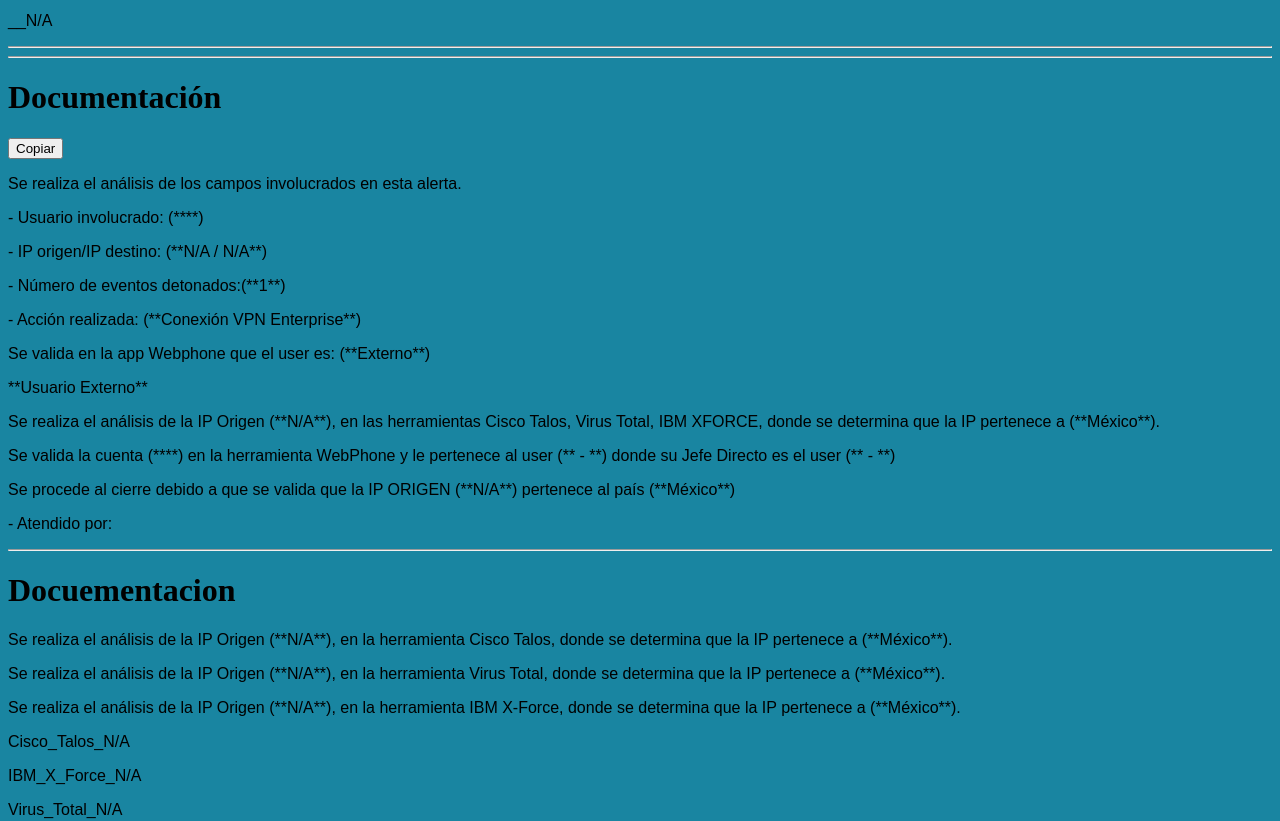
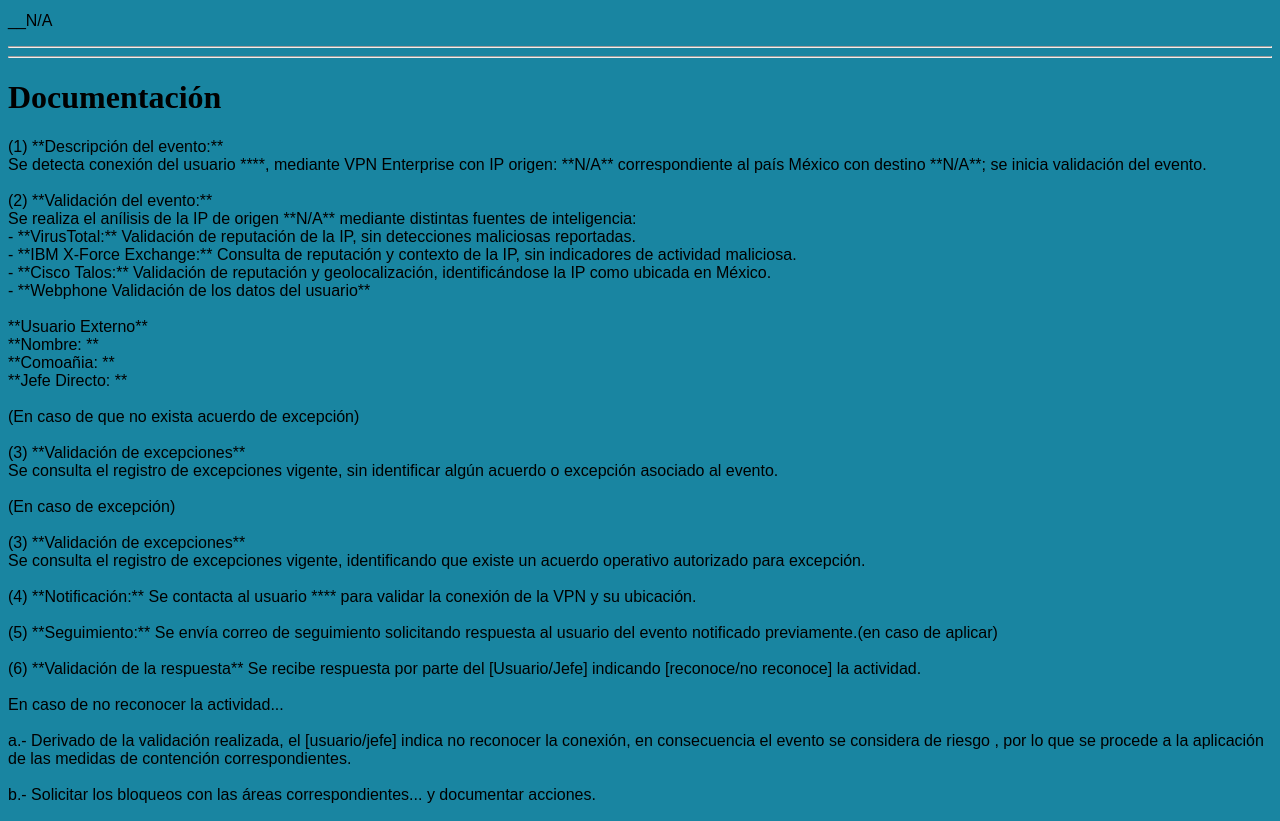
Before and after one commit to dc10r/Alarm-attention, an Angular app: page /vpns in a window 1280 px wide. Shown: the part 600-1421 px from the top of the page. Built offline with nearby package versions, Linux system fonts and the light colour scheme.

Commit message:
Version 2.25.2

```diff
--- a/src/app/pages/interrumpcion-eventos/interrumpcion-eventos.component.html
+++ b/src/app/pages/interrumpcion-eventos/interrumpcion-eventos.component.html
@@ -21,7 +21,6 @@
         </p>
 <hr>
 
-<hr>
 <h1>Correo</h1>
 <button (click)="copyContent(textToCopy)">
     {{ copiado ? 'Copiado!' : 'Copiar' }}
@@ -38,6 +37,59 @@ En caso de que se determine que la alerta no corresponde a una falla relacionada
 </div>
 <p>[Adjuntar evidencia del detalle de la alerta que abarque la pantalla completa que muestre la fecha y hora del sistema]. Ejemplo:</p>
 <hr>
+<h1>Documentaci&oacute;n</h1>
+<div>
+        <h3>(1)</h3>
+     <p>
+        <br><br>
+            **Descripci&oacute;n del evento:**
+        <br>
+            Se recibe alerta por interrupci&oacute;n en la recepci&oacute;n de eventos provenientes del host {{host()}}, correspondiente a la tecnolog&iacute;a {{tecnologia()}}.
+        <br>
+            Se inicia validaci&oacute;n para confirmar estado de conectividad, funcionamiento del agente/servicio
+    </p>
+            <h3>(2)</h3>
+        <br><br>
+    <p>
+            **Notificaci&oacute;n:**
+        <br>
+            Se notifica al equipo del SIEM con respecto a la interrupci&oacute;n de eventos en la tecnolog&iacute;a {{tecnologia()}}.
+            en espera de confirmaci&oacute;n.
+        <br>
+    </p>
+            <h3>(3)</h3>
+        <br><br>
+    <p>
+            **Seguimiento:** Se env&iacute;a correo de seguimiento solicitando respuesta del evento notificado previamente.(en caso de aplicar)
+        <br>
+    </p>
+            <h3>(5)</h3>
+    <p>
+        <br>
+            (RESPUESTA V&aacute;LIDA UNICAMENTE SI SE RECIBE EVIDENCIA DE LA RECUPERACI&oacute;N DE LA INGESTA DE LOGS O DE ELEMENTO DE BAJA TRANSACCIONALIDAD)
+        <br>
+            **Validaci&oacute;n de la respuesta**
+        <br>
+            VERDADERO: OP 1_ (RECUPERACI&oacute;N)
+        <br><br>
+            **Validaci&oacute;n de la respuesta:** Se recibe evidencia por parte del SIEM confirmando la recuperaci&oacute;n del flujo de eventos desde {{host()}} {{tecnologia}} . se procede al cierre del caso.
+        <br><br>
+            OP 2_
+        <br><br>
+            **Validaci&oacute;n de la respuesta:** Se valida evidencia proporcionada por el &aacute;rea del SIEM, confirmando que el elemento corresponde a un activo de baja transaccionalidad. Se procede al cierre del caso.
+        <br><br>
+            FALSO:
+        <br><br>
+            **Validaci&oacute;n de la respuesta:** No se recibe evidencia que confirme la recuperaci&oacute;n del flujo de eventos.
+            Se procede a escalar el caso al equipo Tier II para an&aacute;lisis t&eacute;cnico y seguimiento.
 
-
-<app-puntos [alerta]="alerta()" [atendido_Por]="atendido_Por" [nombreusr]="'SIEM'" [accion]="'Interrupci&oacute;n de Eventos'"></app-puntos>
+        <br><br>
+    </p>
+            <h1>CIERRE</h1>
+    <p>
+        <br>
+            (1) **Conclusi&oacute;n:** Ingesta normalizada y validada sin afectaci&oacute;n activa.
+        <br><br>
+            (2) **Autorizaci&oacute;n para cierre:** Se da Vo.Bo para el cierre del caso por parte de Supervisi&oacute;n [NOMBRE]
+    </p>
+</div>
--- a/src/app/pages/vpns/vpns.component.html
+++ b/src/app/pages/vpns/vpns.component.html
@@ -284,37 +284,141 @@
 
 <hr>
 <h1>Documentaci&oacute;n</h1>
-<button (click)="doccopyContent(docToCopy)">
+<!--<button (click)="doccopyContent(docToCopy)">
     {{ doccopiado ? 'Copiado!' : 'Copiar' }}
-        </button>
+        </button> -->
 
 <div #docToCopy >
-<p>Se realiza el an&aacute;lisis de los campos involucrados en esta alerta.</p>
-<p>- Usuario involucrado: (**{{user()}}**)</p>
-<p>- IP origen/IP destino: (**{{SrcIp()}} / {{destIP()}}**)</p>
-<p>- Número de eventos detonados:(**1**)</p>
-<p>- Acción realizada: (**Conexión VPN {{negocio()}}**)</p>
-<p>Se valida en la app Webphone que el user es: (**{{car()}}**)</p>
+    <div *ngIf=" car() == 'Interno'" >
 
-<div *ngIf=" car() == 'Interno'" >
-    <p> **Usuario Interno:**</p>
+    <p>
 
-    <p> Se realiza el análisis de la IP Origen (**{{SrcIp()}}**), en las herramientas Cisco Talos, Virus Total, IBM XFORCE, donde se determina que la IP pertenece a (**{{pais()}}**).</p>
+        (1) **Descripci&oacute;n del evento:**
+ <br>
 
-    <p>Se valida la cuenta (**{{user()}}**) en la herramienta WebPhone y le pertenece al user (**{{name()}}  - {{cargo()}}**) donde su Jefe Directo es el user (**{{jefe()}} - {{cargojefe()}}**)</p>
+        Se detecta conexi&oacute;n del usuario **{{user()}}**, mediante VPN Enterprise con IP origen: **{{SrcIp()}}** correspondiente al pa&iacute;s {{pais()}} con destino **{{destIP()}}**; se inicia validaci&oacute;n del evento.
+<br><br>
+        (2) **Validaci&oacute;n del evento:**
+<br>
+        Se realiza el an&iacute;lisis de la IP de origen **{{SrcIp()}}** mediante distintas fuentes de inteligencia:
+<br>
+        - **VirusTotal:** Validaci&oacute;n de reputaci&oacute;n de la IP, sin detecciones maliciosas reportadas.
+<br>
+        - **IBM X-Force Exchange:** Consulta de reputaci&oacute;n y contexto de la IP, sin indicadores de actividad maliciosa.
+<br>
+        -  **Cisco Talos:** Validaci&oacute;n de reputaci&oacute;n y geolocalizaci&oacute;n, identific&aacute;ndose la IP como ubicada en {{pais()}}.
+<br>
+        -  **Webphone Validaci&oacute;n de los datos del usuario**
+<br><br>
 
-    <p>Se valida en el documento de vacaciones de la semana del (**{{VacacionesDoc()}}**), donde el user (**{{ vac() }}**) se encuentra de vacaciones.</p>
+        **Usuario interno**
+<br>
+        **Nombre: {{user()}}**
+<br>
+        **Cargo: {{cargo()}}**
+<br>
+        **Jefe Directo: {{jefe()}}**
+<br><br>
 
-    <p>- Se identifica el BP Jr. (**{{bpjrname()}} - {{bjrcargo()}}**)</p>
-</div>
-<div *ngIf=" car() == 'Externo'" >
-    <p> **Usuario Externo**</p>
+ (En caso de que no exista acuerdo de excepci&oacute;n)
+        (3) **Validaci&oacute;n de excepciones**
+<br>
+        Se consulta el registro de excepciones vigente, sin identificar alg&uacute;n acuerdo o excepci&oacute;n asociado al evento.
+<br><br>
+        (En caso de excepci&oacute;n)
+       (3) **Validaci&oacute;n de excepciones**
+    <br>
+        Se consulta el registro de excepciones vigente, identificando que existe un acuerdo operativo autorizado para excepci&oacute;n.
 
-    <p> Se realiza el análisis de la IP Origen (**{{SrcIp()}}**), en las herramientas Cisco Talos, Virus Total, IBM XFORCE, donde se determina que la IP pertenece a (**{{pais()}}**).</p>
+<br><br>
 
-    <p>Se valida la cuenta (**{{user()}}**) en la herramienta WebPhone y le pertenece al user (**{{name()}}  - {{cargo()}}**) donde su Jefe Directo es el user (**{{jefe()}} - {{cargojefe()}}**)</p>
+        (4) **Notificaci&oacute;n:** Se contacta al usuario **{{user()}}** para validar la conexi&oacute;n de la VPN y su ubicaci&oacute;n.
+<br><br>
+        (5) **Seguimiento:** Se env&iacute;a correo de seguimiento solicitando respuesta al usuario del evento notificado previamente.(en caso de aplicar)
+<br><br>
+        (6) **Validaci&oacute;n de la respuesta** Se recibe respuesta por parte del [Usuario/Jefe] indicando [reconoce/no reconoce] la actividad.
+<br><br>
 
-</div>
+        En caso de no reconocer la actividad...
+<br><br>
+        a.- Derivado de la validaci&oacute;n realizada, el [usuario/jefe] indica no reconocer la conexi&oacute;n, en consecuencia el evento se considera de riesgo , por lo que se procede a la aplicaci&oacute;n de las medidas de contenci&oacute;n correspondientes.
+<br><br>
+        b.- Solicitar los bloqueos con las &aacute;reas correspondientes... y documentar acciones.
+<br><br>
+
+
+        </p>
+
+
+    </div>
+    <div *ngIf=" car() == 'Externo'" >
+
+    <p>
+
+        (1) **Descripci&oacute;n del evento:**
+ <br>
+
+        Se detecta conexi&oacute;n del usuario **{{user()}}**, mediante VPN Enterprise con IP origen: **{{SrcIp()}}** correspondiente al pa&iacute;s {{pais()}} con destino **{{destIP()}}**; se inicia validaci&oacute;n del evento.
+<br><br>
+        (2) **Validaci&oacute;n del evento:**
+<br>
+        Se realiza el an&iacute;lisis de la IP de origen **{{SrcIp()}}** mediante distintas fuentes de inteligencia:
+<br>
+        - **VirusTotal:** Validaci&oacute;n de reputaci&oacute;n de la IP, sin detecciones maliciosas reportadas.
+<br>
+        - **IBM X-Force Exchange:** Consulta de reputaci&oacute;n y contexto de la IP, sin indicadores de actividad maliciosa.
+<br>
+        -  **Cisco Talos:** Validaci&oacute;n de reputaci&oacute;n y geolocalizaci&oacute;n, identific&aacute;ndose la IP como ubicada en {{pais()}}.
+<br>
+        -  **Webphone Validaci&oacute;n de los datos del usuario**
+<br><br>
+
+        **Usuario Externo**
+<br>
+        **Nombre: {{user()}}**
+<br>
+        **Comoañia: {{cargo()}}**
+<br>
+        **Jefe Directo: {{jefe()}}**
+<br><br>
+
+ (En caso de que no exista acuerdo de excepci&oacute;n)
+<br><br>
+        (3) **Validaci&oacute;n de excepciones**
+<br>
+        Se consulta el registro de excepciones vigente, sin identificar alg&uacute;n acuerdo o excepci&oacute;n asociado al evento.
+<br><br>
+        (En caso de excepci&oacute;n)
+<br><br>
+       (3) **Validaci&oacute;n de excepciones**
+    <br>
+        Se consulta el registro de excepciones vigente, identificando que existe un acuerdo operativo autorizado para excepci&oacute;n.
+
+<br><br>
+
+        (4) **Notificaci&oacute;n:** Se contacta al usuario **{{jefe()}}** para validar la conexi&oacute;n de la VPN y su ubicaci&oacute;n.
+<br><br>
+        (5) **Seguimiento:** Se env&iacute;a correo de seguimiento solicitando respuesta al usuario del evento notificado previamente.(en caso de aplicar)
+<br><br>
+        (6) **Validaci&oacute;n de la respuesta** Se recibe respuesta por parte del [Usuario/Jefe] indicando [reconoce/no reconoce] la actividad.
+<br><br>
+
+        En caso de no reconocer la actividad...
+<br><br>
+        a.- Derivado de la validaci&oacute;n realizada, el [usuario/jefe] indica no reconocer la conexi&oacute;n, en consecuencia el evento se considera de riesgo , por lo que se procede a la aplicaci&oacute;n de las medidas de contenci&oacute;n correspondientes.
+<br><br>
+        b.- Solicitar los bloqueos con las &aacute;reas correspondientes... y documentar acciones.
+<br><br>
+
+
+        </p>
+
+
+    </div>
+
+
+
+
 <div *ngIf=" pais() == 'México'" >
     <p>Se procede al cierre debido a que se valida que la IP ORIGEN (**{{SrcIp()}}**) pertenece al país (**{{pais()}}**) </p>
 </div>
@@ -323,11 +427,7 @@
 
 <hr>
 
-<h1>Docuementacion</h1>
-
-<p> Se realiza el análisis de la IP Origen (**{{SrcIp()}}**), en la herramienta Cisco Talos, donde se determina que la IP pertenece a (**{{pais()}}**).</p>
-<p> Se realiza el análisis de la IP Origen (**{{SrcIp()}}**), en la herramienta Virus Total, donde se determina que la IP pertenece a (**{{pais()}}**).</p>
-<p> Se realiza el análisis de la IP Origen (**{{SrcIp()}}**), en la herramienta IBM X-Force, donde se determina que la IP pertenece a (**{{pais()}}**).</p>
+<h1>Para nombrar</h1>
 
 <p>Cisco_Talos_{{SrcIp()}}</p>
 <p>IBM_X_Force_{{SrcIp()}}</p>
--- a/src/app/pages/window/window.component.html
+++ b/src/app/pages/window/window.component.html
@@ -19,6 +19,7 @@
         </td>
     </tr>
 </table>
+<p>Pagina en renovaci&oacute;n, cualquier error reportar por teams </p>
 </div>
 
 <div [ngSwitch]="alerta()" >
```
